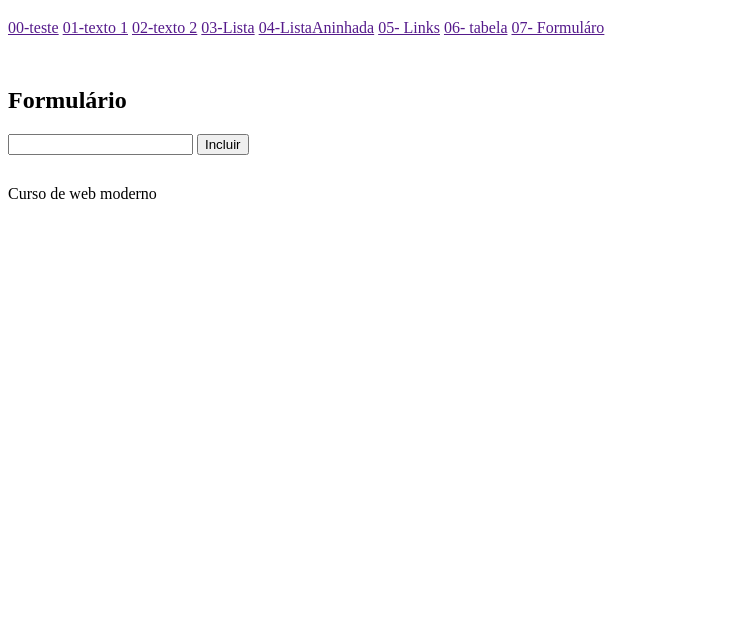
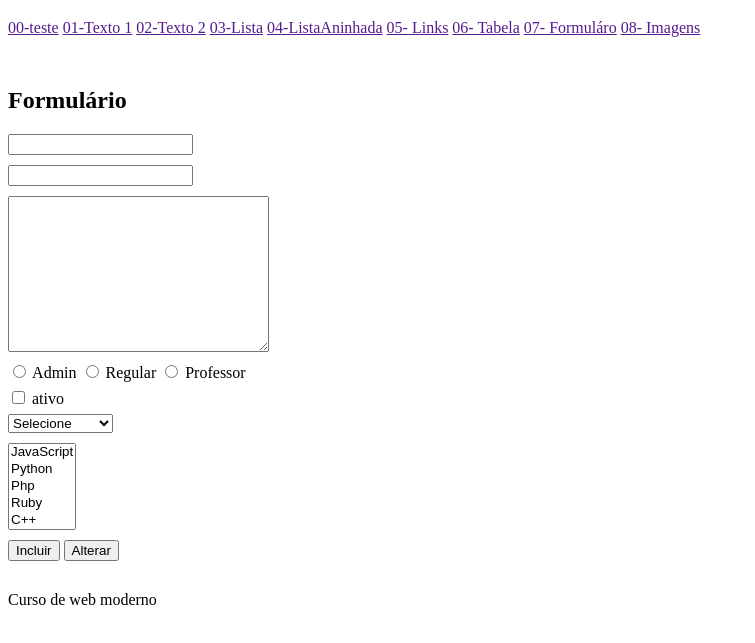
Before and after one commit to MatheusCSilva/Exerc-ciosUdemy, a plain HTML site: page Index.html in a window 1280 px wide. Both pictures are taken after a click on the link "07- Formuláro". Shown: the part 61-704 px from the top of the page, without its empty margins (0-755 px from the left). Drawn offline with Linux system fonts and the light colour scheme.

Commit message:
adição do formulário e também da aba de imagens

```diff
--- a/Index.html
+++ b/Index.html
@@ -17,13 +17,14 @@
 
     <nav>
         <a href wm-nav="/html/exercicios/teste.html">00-teste</a>
-        <a href wm-nav="/html/exercicios/texto1.html">01-texto 1</a>
-        <a href wm-nav="/html/exercicios/texto2.html">02-texto 2</a>
+        <a href wm-nav="/html/exercicios/texto1.html">01-Texto 1</a>
+        <a href wm-nav="/html/exercicios/texto2.html">02-Texto 2</a>
         <a href wm-nav="/html/exercicios/lista.html">03-Lista</a>
         <a href wm-nav="/html/exercicios/listaaninhada.html">04-ListaAninhada</a>
         <a href wm-nav="/html/exercicios/links.html">05- Links</a>
-        <a href wm-nav="/html/exercicios/tabela.html">06- tabela</a>
+        <a href wm-nav="/html/exercicios/tabela.html">06- Tabela</a>
         <a href wm-nav="/html/exercicios/form/form.html">07- Formuláro</a>
+        <a href wm-nav="/html/exercicios/imagens.html">08- Imagens</a>
 
     </nav>
 
--- a/html/exercicios/form/form.html
+++ b/html/exercicios/form/form.html
@@ -1,6 +1,47 @@
 <h1>Formulário</h1>
 
-<form action="http://localhost:8080/usuarios" method="POST">
-    <input type="text" name="nome">
-    <button>Incluir</button>
+<form method="POST">
+    <input type="text" name="Nome">
+    <input type="password" name="Senha">
+    <textarea name="Biografia" cols="30" rows="10"></textarea>
+    <div>
+        <input type="radio" name="tipo" value="Admin"> Admin
+        <input type="radio" name="tipo" value="Regular"> Regular
+        <input type="radio" name="tipo" value="Professor"> Professor
+    </div>
+    <div>
+        <input type="checkbox" name="ativo"> ativo
+    </div>
+    <select name="estado">
+        <option>Selecione</option>
+        <option value="BA">Bahia</option>
+        <option value="RJ">Rio de janeiro</option>
+        <option value="CE">Ceará</option>
+        <option value="SP">São paulo</option>
+    </select>
+    <select name="interesses" multiple size="5">
+        <option value="JavaScript">JavaScript</option>
+        <option value="Python">Python</option>
+        <option value="Php">Php</option>
+        <option value="Ruby">Ruby</option>
+        <option value="C++">C++</option>
+        <option value="Go">Go</option>
+    </select>
+
+    <button formaction="http://localhost:5500/usuarios">Incluir</button>
+    <button formaction="http://localhost:5500/usuarios/3">Alterar</button>
 </form>
+
+<Style>
+    input,
+    textarea,
+    select {
+        display: block;
+        margin-bottom: 10px;
+    }
+
+    input[type="radio"],
+    input[type="checkbox"] {
+        display: inline;
+    }
+</Style>
--- a/html/exercicios/form/package.json
+++ b/html/exercicios/form/package.json
@@ -11,8 +11,11 @@
   "author": "",
   "license": "ISC",
   "dependencies": {
-    "body-parser": "1.18.2",
+    "body-parser": "^1.20.1",
     "express": "^4.16.3",
     "form-data": "^4.0.0"
+  },
+  "devDependencies": {
+    "nodemon": "^2.0.20"
   }
 }
```
Also changed, not shown: html/exercicios/Anatomia.html (+4 -1 lines), html/exercicios/form/server.js (+8 -2 lines), html/exercicios/imagens.html (added, +60 -0 lines), html/exercicios/form/package-lock.json.
